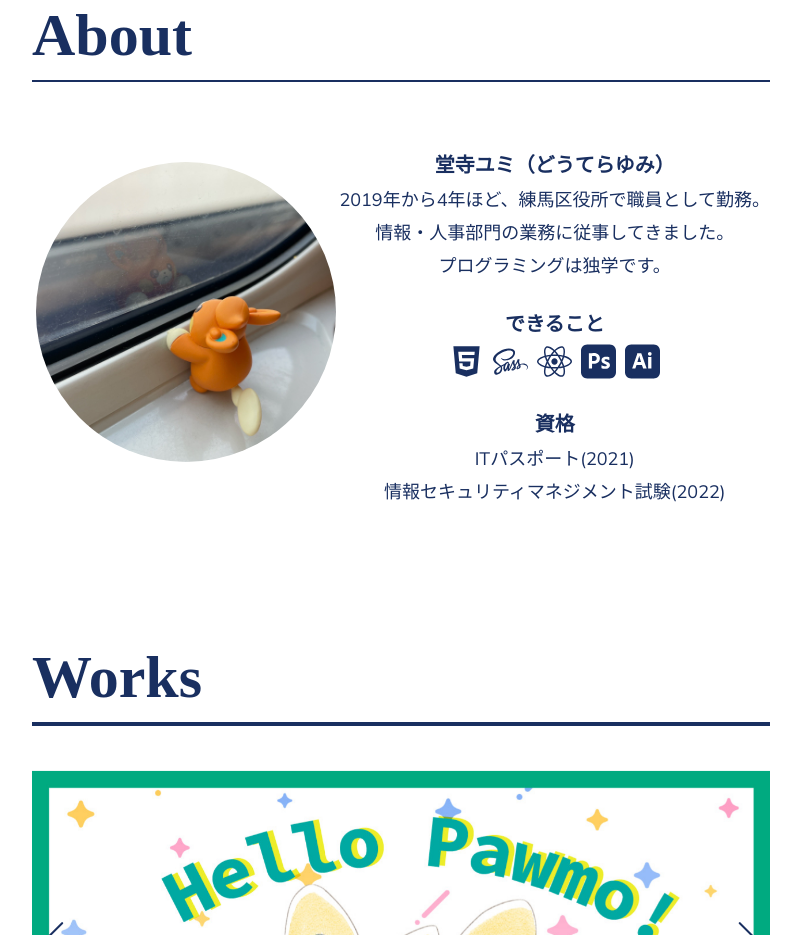
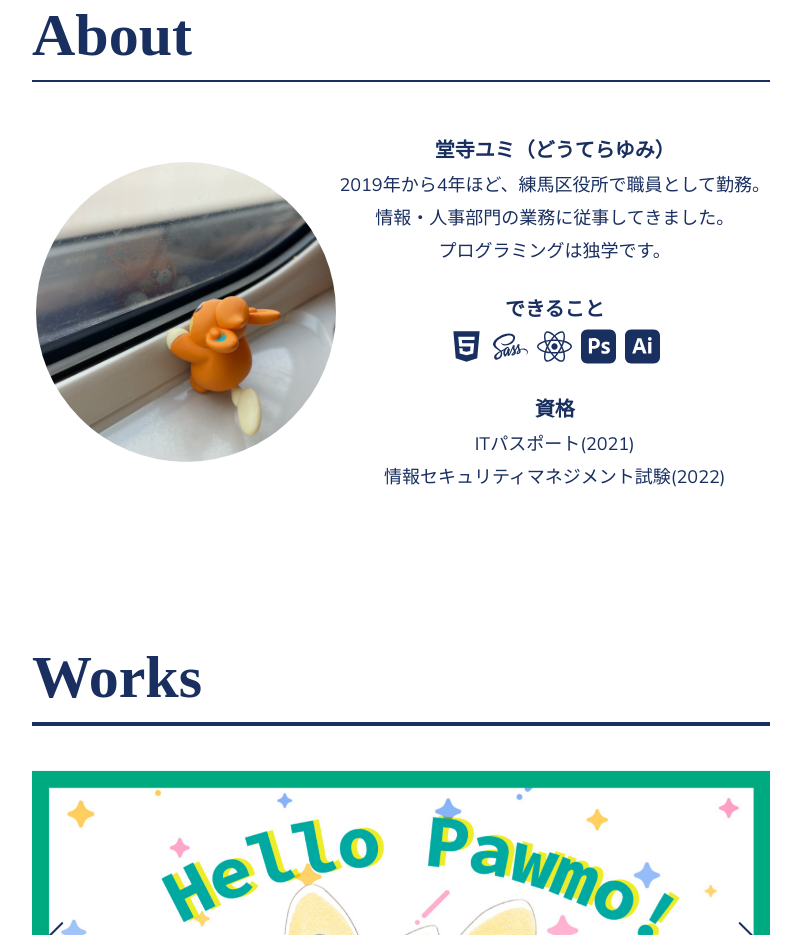
Before and after one commit to cannnny/portfolio, a React (Create React App) app: page / in a window 1280 px wide. Shown: the part 880-1815 px from the top of the page, without its empty margins (239-1040 px from the left). Built offline with nearby package versions, Linux system fonts and the light colour scheme; a web font is replaced by a local one.

Commit message:
introduceの幅を調整

```diff
--- a/src/components/stylesheets/About.scss
+++ b/src/components/stylesheets/About.scss
@@ -18,7 +18,7 @@
   border-radius: 50%;
 }
 
-.introduce-inner {
+.introduce-inner + .introduce-inner {
   margin-top: 30px;
 }
 
```
